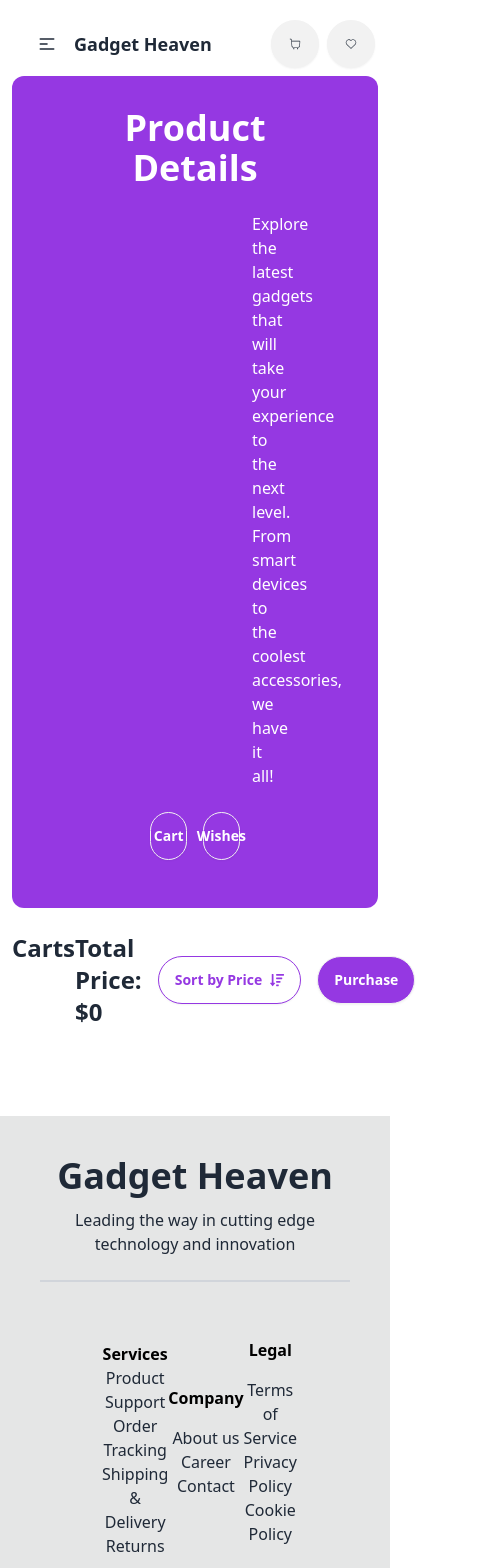
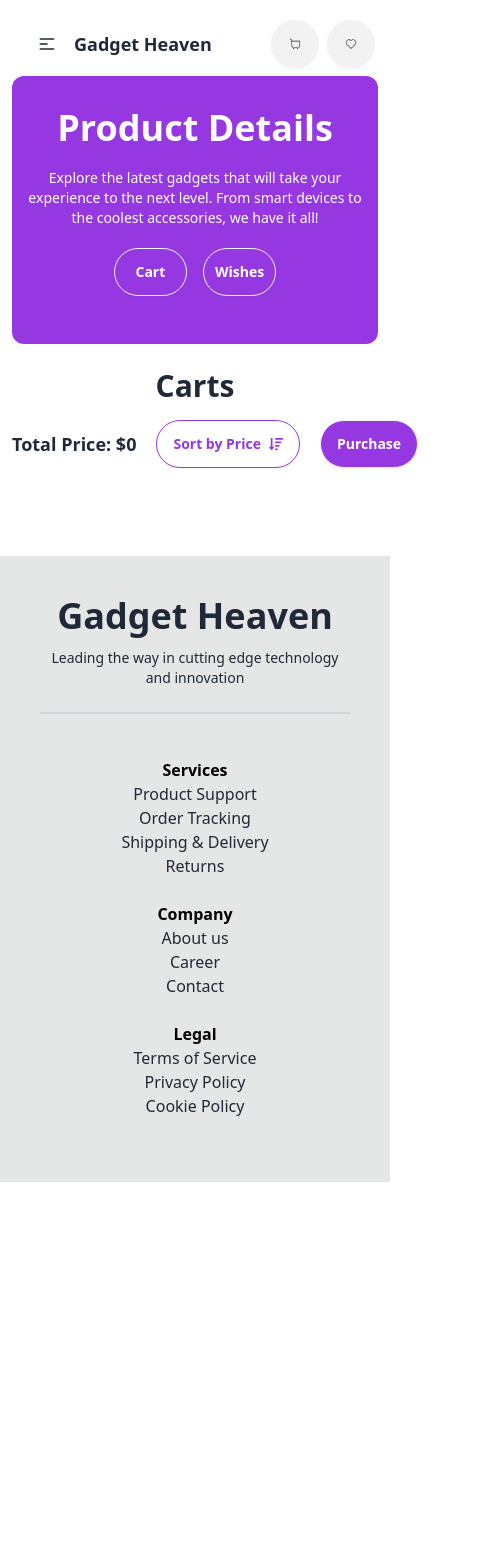
Before and after one commit to TanvirMain49/Gadget-Heaven, a React (Vite) app: page /dashboard in a window 390 px wide. Shown: the top 1568 px of the page, 492 px wide, since content can reach past the window. After the commit the page ends 1182 px from the top, so only its background shows below. Built offline with nearby package versions, Linux system fonts and the light colour scheme.

Commit message:
resposive for mobile

```diff
--- a/src/Component/Cart.jsx
+++ b/src/Component/Cart.jsx
@@ -5,10 +5,10 @@ const Cart = ({product, handleDeleteCard}) => {
     return (
         <div className="relative flex items-center gap-8 border border-gray-500 rounded-xl mb-8">
             <div className="p-2">
-                <img src={product_image} alt="" className="w-44 h-52 p-4"/>
+                <img src={product_image} alt="" className="md:w-44 w-60 md:h-52 h-26 md:p-4 p-2 md:ml-0 ml-2"/>
             </div>
-            <div className="space-y-4">
-                <h2 className="font-bold text-xl">{product_title}</h2>\
+            <div className="md:space-y-4 space-y-2 mb:pb-0 pb-8">
+                <h2 className="font-bold text-xl md:pt-0 pt-14">{product_title}</h2>
                 <p className="text-base">{description}</p>
                 <h2 className="font-bold">Price: ${price}</h2>
             </div>
--- a/src/Component/DashCart.jsx
+++ b/src/Component/DashCart.jsx
@@ -51,13 +51,13 @@ const DashCart = () => {
 
   return (
     <div>
-      <div className="flex justify-between py-6">
-        <h2 className="font-bold text-2xl">Carts</h2>
-        <div className="flex items-center gap-4">
-          <h1 className="font-bold text-2xl">Total Price: ${price}</h1>
+      <div className="flex md:flex-row flex-col justify-between items-center py-6">
+        <h2 className="font-bold text-3xl md:text-neutral text-center md:py-0 pb-4">Carts</h2>
+        <div className="flex items-center gap-5">
+          <h1 className="font-bold md:text-2xl whitespace-nowrap text-lg">Total Price: ${price}</h1>
           <button
             onClick={handleSort}
-            className="btn rounded-full border-[#9538E2] text-[#9538E2] bg-white font-bold"
+            className="btn rounded-full border-[#9538E2] text-[#9538E2] bg-white font-bold max-w-fit"
           >
             Sort by Price
             <FaSortAmountDown></FaSortAmountDown>
@@ -66,7 +66,7 @@ const DashCart = () => {
             onClick={() => {
               handlePurchase();
             }}
-            className="btn rounded-full text-white bg-[#9538E2] font-bold"
+            className="btn rounded-full text-white bg-[#9538E2] font-bold max-w-fit md:mr-0 mr-3"
           >
             Purchase
           </button>
--- a/src/Component/Wishproduct.jsx
+++ b/src/Component/Wishproduct.jsx
@@ -5,10 +5,10 @@ const Wishproduct = ({product, handleDeleteWish}) => {
     return (
         <div className="relative flex items-center gap-8 border border-gray-500 rounded-xl mb-8">
             <div className="p-2">
-                <img src={product_image} alt="" className="w-44 h-52 p-4"/>
+                <img src={product_image} alt="" className="md:w-44 w-60 md:h-52 h-26 md:p-4 p-2 md:ml-0 ml-2"/>
             </div>
-            <div className="space-y-4">
-                <h2 className="font-bold text-xl">{product_title}</h2>
+            <div className="md:space-y-4 space-y-2 mb:pb-0 pb-8">
+                <h2 className="font-bold text-xl md:pt-0 pt-14">{product_title}</h2>
                 <p className="text-base">{description}</p>
                 <h2 className="font-bold">Price: ${price}</h2>
             </div>
--- a/src/Layout/MainLayout.jsx
+++ b/src/Layout/MainLayout.jsx
@@ -1,7 +1,7 @@
 import { Outlet } from "react-router-dom";
 import Navbar from "../Component/Navbar";
 import { Toaster } from "react-hot-toast";
-import Footer from "../Component/Footer";
+import Footer from "../Pages/Footer";
 const MainLayout = () => {
   return (
     <div>
--- a/src/Pages/DashBoard.jsx
+++ b/src/Pages/DashBoard.jsx
@@ -12,8 +12,8 @@ const DashBoard = () => {
         <div className="bg-[#9538E2] rounded-xl pb-12">
           <div className="text-center text-white">
             <div className="">
-              <h1 className="text-4xl font-bold px-24 pt-8">Product Details</h1>
-              <p className="text-base py-6 px-60">
+              <h1 className="text-4xl font-bold md:px-24 pt-8">Product Details</h1>
+              <p className="md:text-base text-sm md:py-6 py-5 md:px-60 px-4">
                 Explore the latest gadgets that will take your experience to the
                 next level. From smart devices to the coolest accessories, we
                 have it all!
@@ -24,8 +24,8 @@ const DashBoard = () => {
                 to="/dashboard/product-cart"
                 className={({ isActive }) =>
                   isActive
-                    ? "btn rounded-full text-[#9538E2] bg-white font-bold w-[10%]"
-                    : "btn rounded-full text-white bg-[#9538E2] font-bold w-[10%]"
+                    ? "btn rounded-full text-[#9538E2] bg-white font-bold md:w-[10%] w-[20%]"
+                    : "btn rounded-full text-white bg-[#9538E2] font-bold md:w-[10%] w-[20%]"
                 }
               >
                 Cart
@@ -34,8 +34,8 @@ const DashBoard = () => {
                 to="/dashboard/wish-cart"
                 className={({ isActive }) =>
                   isActive
-                    ? "btn rounded-full text-[#9538E2] bg-white font-bold w-[10%]"
-                    : "btn rounded-full text-white bg-[#9538E2] font-bold w-[10%]"
+                    ? "btn rounded-full text-[#9538E2] bg-white font-bold md:w-[10%] w-[20%]"
+                    : "btn rounded-full text-white bg-[#9538E2] font-bold md:w-[10%] w-[20%]"
                 }
               >
                 Wishes
--- a/src/Component/Footer.jsx
+++ b/src/Pages/Footer.jsx
@@ -3,14 +3,14 @@ const Footer = () => {
     <footer className="bg-base-300 p-10 flex-col pt-4 mt-16">
       <div className="text-center space-y-3 py-6">
         <h1 className="text-4xl font-bold">Gadget Heaven</h1>
-        <p>
+        <p className="md:text-base text-sm">
           Leading the way in cutting edge technology and innovation
         </p>
       </div>
       <div className="border border-gray-300 px-16 mb-3"></div>
-      <div className="flex justify-between items-center w-[60%] mx-auto pt-8 pb-6">
+      <div className="flex md:flex-row flex-col md:gap-0 gap-6 md:justify-between items-center w-[60%] mx-auto pt-8 pb-6">
         <nav className="flex flex-col text-center">
-          <h6 className="text-black font-bold pt-4">Services</h6>
+          <h6 className="text-black font-bold md:pt-4">Services</h6>
             <div className="flex flex-col text-center items-center">
             <a className="link link-hover">Product Support</a>
           <a className="link link-hover">Order Tracking</a>
@@ -20,7 +20,7 @@ const Footer = () => {
         </nav>
         <nav className="flex flex-col text-center items-center">
           <h6 className="text-black font-bold">Company</h6>
-          <div className="flex flex-col text-center pt-4">
+          <div className="flex flex-col text-center md:pt-4">
           <a className="link link-hover">About us</a>
           <a className="link link-hover">Career</a>
           <a className="link link-hover">Contact</a>
@@ -28,7 +28,7 @@ const Footer = () => {
         </nav>
         <nav className="flex flex-col text-center items-center">
           <h6 className="text-black font-bold ">Legal</h6>
-          <div className="flex flex-col text-center pt-4">
+          <div className="flex flex-col text-center md:pt-4">
           <a className="link link-hover">Terms of Service</a>
           <a className="link link-hover">Privacy Policy</a>
           <a className="link link-hover">Cookie Policy</a>
--- a/src/Pages/Home.jsx
+++ b/src/Pages/Home.jsx
@@ -15,10 +15,10 @@ const Home = () => {
         <div className="relative bg-[#9538E2] rounded-xl md:min-h-[680px] md:mb-96 mb-48 mt-4">
           <div className="text-center md:py-32 py-28 text-white">
             <div className="">
-              <h1 className="md:text-5xl text-4xl font-bold md:px-24 px-2 md:pt-4 ">
+              <h1 className="md:text-5xl text-4xl font-bold md:px-24 md:whitespace-normal whitespace-break-spaces md:pt-4 ">
                 Upgrade Your Tech Accessorize with Gadget Heaven Accessories
               </h1>
-              <p className="text-base md:py-6 py-5 md:px-60 px-4 ">
+              <p className="text-base md:py-6 py-5 md:px-60 px-10">
                 Explore the latest gadgets that will take your experience to the
                 next level. From smart devices to the coolest accessories, we
                 have it all!
```
Also changed, not shown: public/CategoriesData.json (+26 -26 lines).
